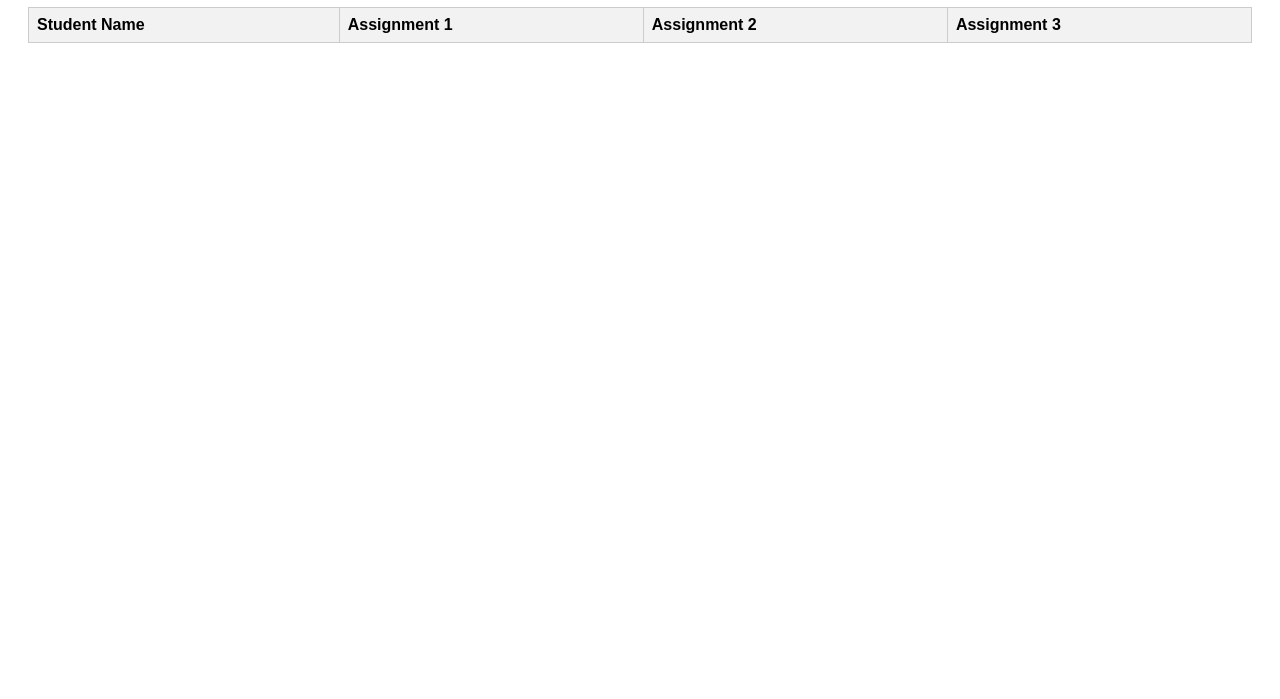
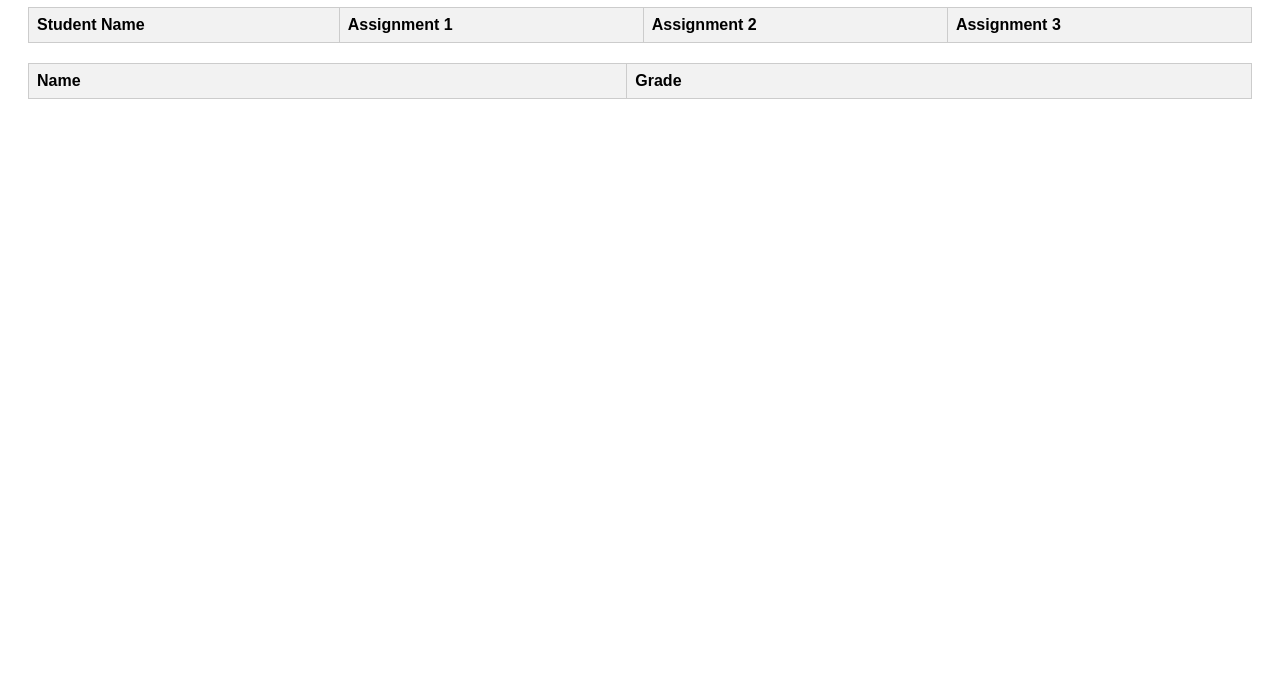
Before and after one commit to Eshan-N/eshanneog.github.io, a plain HTML site: page gradebook.html in a window 1280 px wide. Shown: the part 101-800 px from the top of the page. Drawn offline with Linux system fonts and the light colour scheme; no server answers.

Commit message:
Update gradebook.html

```diff
--- a/gradebook.html
+++ b/gradebook.html
@@ -42,3 +42,14 @@
   <script src="gradebook.js"></script>
 </body>
 </html>
+<table id="gradebook">
+  <tr>
+    <th>Name</th>
+    <th>Grade</th>
+  </tr>
+</table>
+
+<script src="public/gradebook.js"></script>
+<script>
+  fetchGradeData(); // Automatically fetch when page loads
+</script>
```
